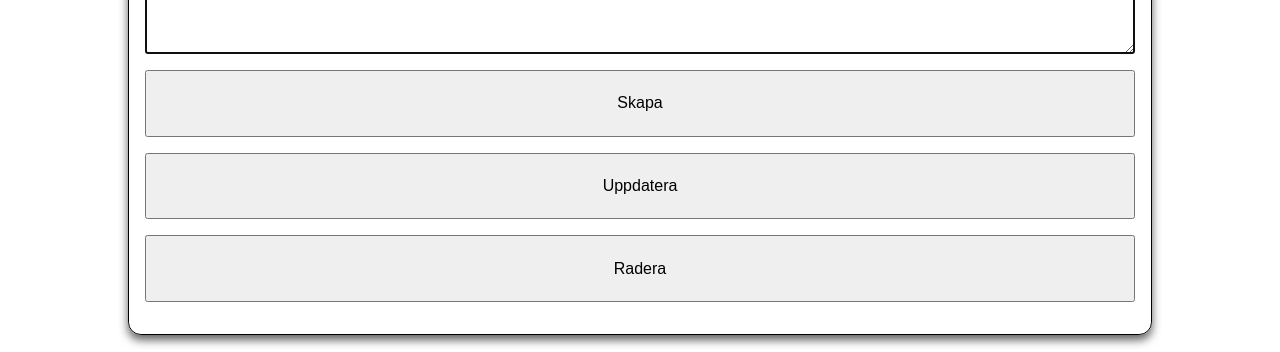
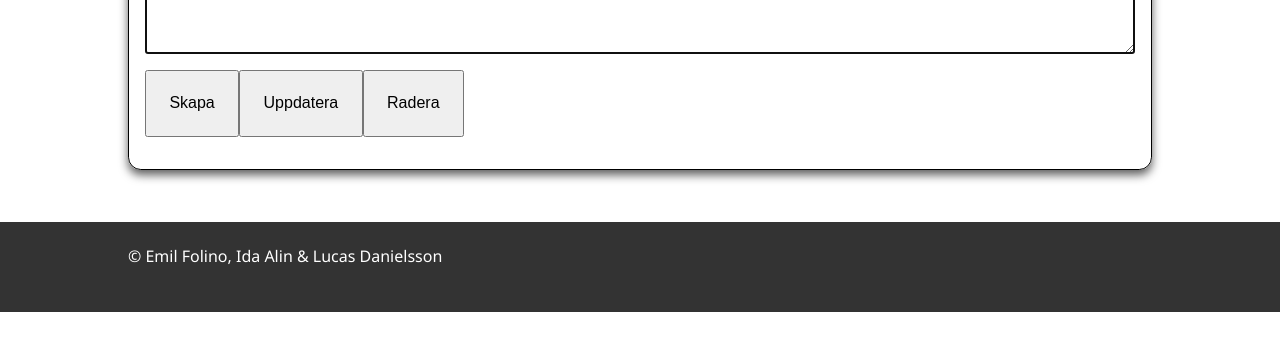
Before and after one commit to 7rip7ych/lucid-frontend, a React (Vite) app: page /lucid-frontend/1 in a window 1280 px wide. Shown: the part 488-840 px from the top of the page. After the commit the page ends 800 px from the top, so only its background shows below. Built offline with nearby package versions, Linux system fonts and the light colour scheme; no server answers.

Commit message:
Place submit buttons in container

```diff
--- a/src/views/components/Editor.jsx
+++ b/src/views/components/Editor.jsx
@@ -125,9 +125,11 @@ function Editor(props) {
                 <label htmlFor="content">Innehåll</label>
                 <textarea id="contenteditor" name="content" className="content" defaultValue={props.doc.content} rows="6" autoFocus></textarea>
 
-                <input type="submit" id="create" value="Skapa" />
-                <input type="submit" id="update" value="Uppdatera" />
-                <input type="submit" id="delete" value="Radera" />
+                <div className="inline-buttons">
+                    <input type="submit" id="create" value="Skapa" />
+                    <input type="submit" id="update" value="Uppdatera" />
+                    <input type="submit" id="delete" value="Radera" />
+                </div>
             </form>
         </div>
         </>
```
